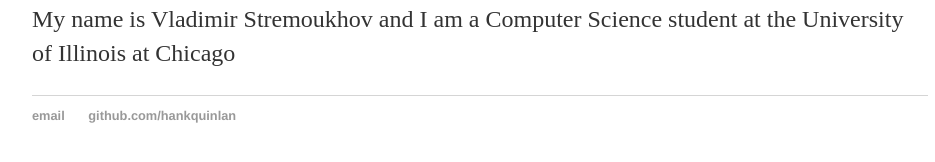
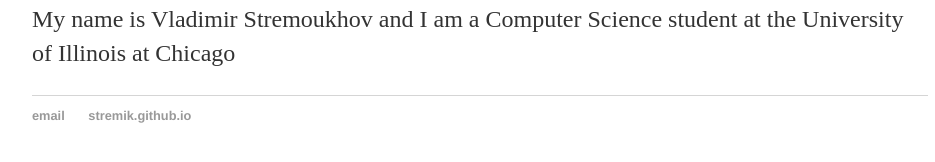
Before and after one commit to Stremik/stremik.github.io, a Jekyll site: the page built from index.html, in a window 1280 px wide. Shown: the part 194-356 px from the top of the page, without its empty margins (160-1095 px from the left). Built offline with Jekyll 4.4.1, drawn with Linux system fonts in a browser that asks for light colours.

Commit message:
Update default.html

```diff
--- a/_layouts/default.html
+++ b/_layouts/default.html
@@ -21,8 +21,8 @@
 			</div><!-- /.container -->
 			<footer>
 	    		<ul>
-	        		<li><a href="mailto:hankquinlanhub@gmail.com">email</a></li>
-	        		<li><a href="https://github.com/hankquinlan">github.com/hankquinlan</a></li>
+	        		<li><a href="mailto:vstrem2@uic.edu">email</a></li>
+	        		<li><a href="https://stremik.github.io">stremik.github.io</a></li>
 				</ul>
 			</footer>
 		</body>
```
